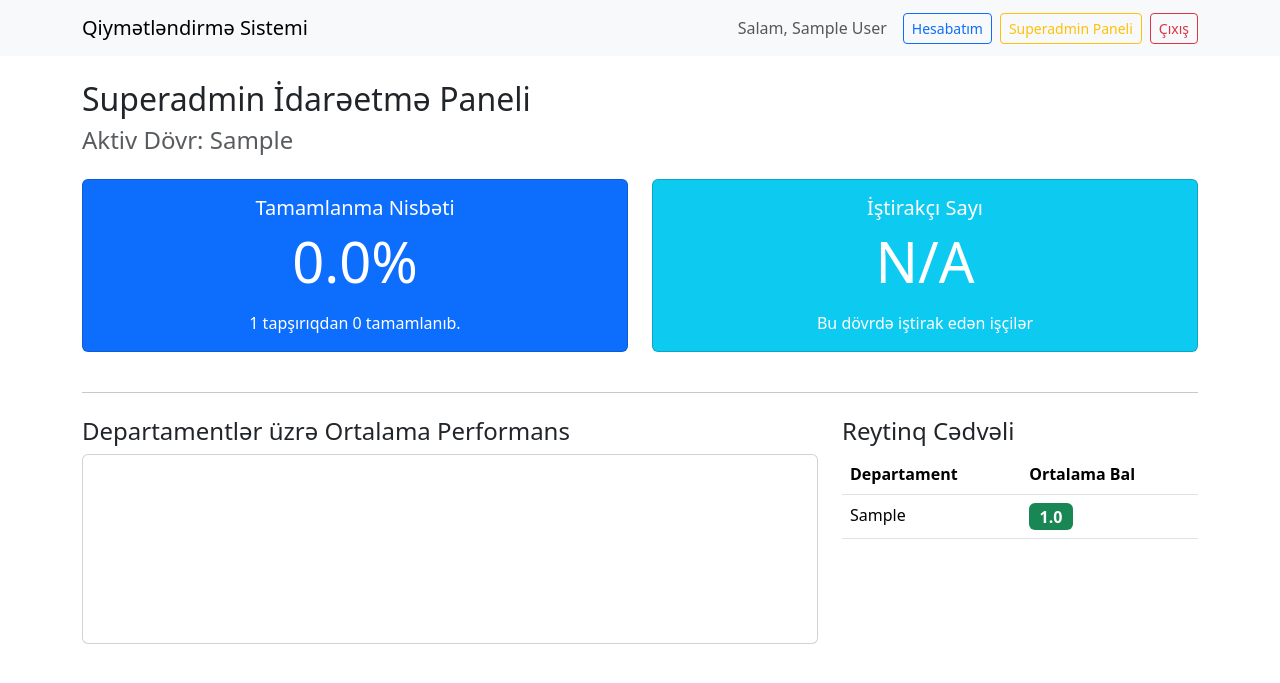
After one commit to MuradoffTehmez/dovlet_qurum_qiymetlendirme, a Django app: page /superadmin/ in a window 1280 px wide. The commit adds this page. Shown: the top 683 px of the page. Run offline with Django 5.2, Linux system fonts and the light colour scheme; a user stored in the database is signed in; tables that the repository leaves empty hold one stand-in row (values such as "Sample post"); a map, chart or similar area stays blank.

Commit message:
Add Superadmin panel with performance statistics and department ratings

```diff
--- a/core/templates/core/base.html
+++ b/core/templates/core/base.html
@@ -33,7 +33,11 @@
                         <a href="{% url 'rehber_paneli' %}" class="btn btn-outline-success btn-sm">Rəhbər Paneli</a>
                     </li>
                     {% endif %}
-
+                    {% if user.is_superuser or user.rol == 'SUPERADMIN' %}
+                    <li class="nav-item me-2">
+                        <a href="{% url 'superadmin_paneli' %}" class="btn btn-outline-warning btn-sm">Superadmin Paneli</a>
+                    </li>
+                    {% endif %}
                     <li class="nav-item">
                         <form action="{% url 'logout' %}" method="post" class="d-inline">
                             {% csrf_token %}
--- /dev/null
+++ b/core/templates/core/superadmin_paneli.html
@@ -0,0 +1,94 @@
+{% extends 'core/base.html' %}
+
+{% block title %}Superadmin Paneli{% endblock %}
+
+{% block content %}
+<h2>Superadmin İdarəetmə Paneli</h2>
+
+{% if not dovr %}
+<div class="alert alert-warning">Sistemdə heç bir qiymətləndirmə dövrü tapılmadı.</div>
+{% else %}
+<h4 class="text-muted mb-4">Aktiv Dövr: {{ dovr.ad }}</h4>
+
+<div class="row">
+    <div class="col-md-6">
+        <div class="card text-center text-white bg-primary mb-3">
+            <div class="card-body">
+                <h5 class="card-title">Tamamlanma Nisbəti</h5>
+                <p class="display-4">{{ tamamlama_faizi }}%</p>
+                <p class="card-text">{{ total_sayi }} tapşırıqdan {{ tamamlanmish_sayi }} tamamlanıb.</p>
+            </div>
+        </div>
+    </div>
+    <div class="col-md-6">
+        <div class="card text-center text-white bg-info mb-3">
+            <div class="card-body">
+                <h5 class="card-title">İştirakçı Sayı</h5>
+                <p class="display-4">N/A</p>
+                <p class="card-text">Bu dövrdə iştirak edən işçilər</p>
+            </div>
+        </div>
+    </div>
+</div>
+
+<hr class="my-4">
+
+<div class="row">
+    <div class="col-md-8">
+        <h4>Departamentlər üzrə Ortalama Performans</h4>
+        <div class="card">
+            <div class="card-body">
+                <canvas id="departmentChart"></canvas>
+            </div>
+        </div>
+    </div>
+    <div class="col-md-4">
+        <h4>Reytinq Cədvəli</h4>
+        <table class="table table-hover">
+            <thead>
+                <tr>
+                    <th>Departament</th>
+                    <th>Ortalama Bal</th>
+                </tr>
+            </thead>
+            <tbody>
+                {% for stat in departament_stat %}
+                <tr>
+                    <td>{{ stat.ad }}</td>
+                    <td><span class="badge bg-success fs-6">{{ stat.ortalama_bal }}</span></td>
+                </tr>
+                {% endfor %}
+            </tbody>
+        </table>
+    </div>
+</div>
+{% endif %}
+
+<script src="https://cdn.jsdelivr.net/npm/chart.js"></script>
+<script>
+    document.addEventListener('DOMContentLoaded', function () {
+        const departmentCtx = document.getElementById('departmentChart');
+        if (departmentCtx) {
+            new Chart(departmentCtx, {
+                type: 'bar', // Sütunlu qrafik (bar chart)
+                data: {
+                    labels: {{ chart_labels| safe }
+    },
+        datasets: [{
+            label: 'Departamentlərin Ortalama Balı',
+            data: {{ chart_data| safe }},
+        backgroundColor: 'rgba(25, 135, 84, 0.6)',
+        borderColor: 'rgba(25, 135, 84, 1)',
+        borderWidth: 1
+                        }]
+                    },
+        options: {
+        indexAxis: 'y', // Qrafiki üfüqi edir
+        responsive: true,
+        scales: { x: { beginAtZero: true, suggestedMax: 10 } }
+    }
+                });
+            }
+        });
+</script>
+{% endblock %}
--- a/core/urls.py
+++ b/core/urls.py
@@ -8,12 +8,11 @@ urlpatterns = [
     path('qiymetlendir/<int:qiymetlendirme_id>/', views.qiymetlendirme_etmek, name='qiymetlendirme_etmek'),
     path('hesabatim/', views.hesabat_sehifesi, name='hesabatim'),
 
-    # Rəhbərin öz komandasını gördüyü panel
     path('rehber-paneli/', views.rehber_paneli, name='rehber_paneli'),
 
-    # Rəhbərin komanda üzvünün hesabatına baxması üçün
     path('hesabat/bax/<int:ishchi_id>/', views.hesabat_bax, name='hesabat_bax'),
 
-    # YENİ URL
     path('hesabat/pdf/<int:ishchi_id>/', views.hesabat_pdf_yukle, name='hesabat_pdf_yukle'),
+
+    path('superadmin/', views.superadmin_paneli, name='superadmin_paneli'),
 ]
--- a/core/views.py
+++ b/core/views.py
@@ -10,7 +10,7 @@ from weasyprint import HTML
 
 from .models import (
     Qiymetlendirme, Sual, Cavab, QiymetlendirmeDovru,
-    Ishchi, SualKateqoriyasi
+    Ishchi, SualKateqoriyasi,Departament
 )
 
 # --- KÖMƏKÇİ FUNKSİYALAR ---
@@ -247,3 +247,54 @@ def hesabat_pdf_yukle(request, ishchi_id):
     response['Content-Disposition'] = f'attachment; filename="hesabat_{ishchi.username}_{dovr.ad}.pdf"'
 
     return response
+
+
+@login_required
+def superadmin_paneli(request):
+    """Bütün təşkilat üzrə ümumi statistikaları göstərən panel."""
+
+    # Yalnız Superadmin rolu və ya Django superuser-i bu səhifəyə baxa bilər
+    if not (request.user.is_superuser or request.user.rol == 'SUPERADMIN'):
+        return HttpResponseForbidden("Bu səhifəyə giriş icazəniz yoxdur.")
+
+    # Ən son qiymətləndirmə dövrünü tapırıq
+    dovr = QiymetlendirmeDovru.objects.order_by('-bitme_tarixi').first()
+
+    # Ümumi kontekst lüğətini hazırlayırıq
+    context = {'dovr': dovr}
+
+    if dovr:
+        # --- Ümumi Tamamlanma Statistikası ---
+        total_qiymetlendirmeler = Qiymetlendirme.objects.filter(dovr=dovr)
+        tamamlanmish_sayi = total_qiymetlendirmeler.filter(status='TAMAMLANDI').count()
+        total_sayi = total_qiymetlendirmeler.count()
+        tamamlama_faizi = (tamamlanmish_sayi / total_sayi) * 100 if total_sayi > 0 else 0
+
+        context.update({
+            'tamamlanmish_sayi': tamamlanmish_sayi,
+            'total_sayi': total_sayi,
+            'tamamlama_faizi': round(tamamlama_faizi, 2),
+        })
+
+        # --- Departamentlər üzrə Ortalama Bal Statistikası ---
+        departamentler = Departament.objects.all()
+        departament_stat = []
+        for dep in departamentler:
+            # Həmin departamentdəki bütün cavabların ortalama balını hesablayırıq
+            ortalama_bal = Cavab.objects.filter(
+                qiymetlendirme__dovr=dovr,
+                qiymetlendirme__qiymetlendirilen__sektor__shobe__departament=dep
+            ).aggregate(ortalama=Avg('xal'))['ortalama']
+
+            departament_stat.append({
+                'ad': dep.ad,
+                'ortalama_bal': round(ortalama_bal, 2) if ortalama_bal else 0,
+            })
+
+        context['departament_stat'] = departament_stat
+
+        # --- Qrafik üçün məlumatlar ---
+        context['chart_labels'] = json.dumps([item['ad'] for item in departament_stat])
+        context['chart_data'] = json.dumps([item['ortalama_bal'] for item in departament_stat])
+
+    return render(request, 'core/superadmin_paneli.html', context)
```
